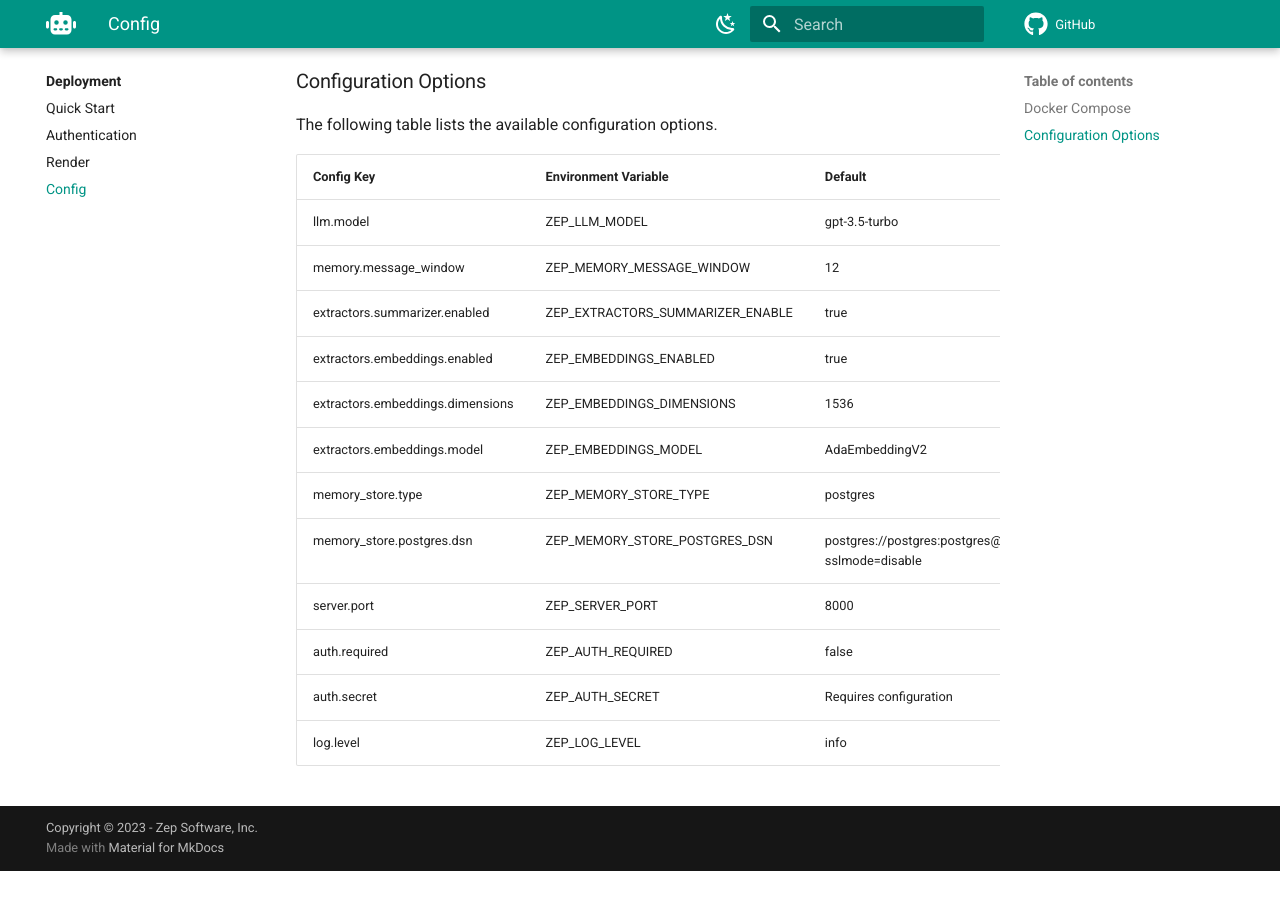
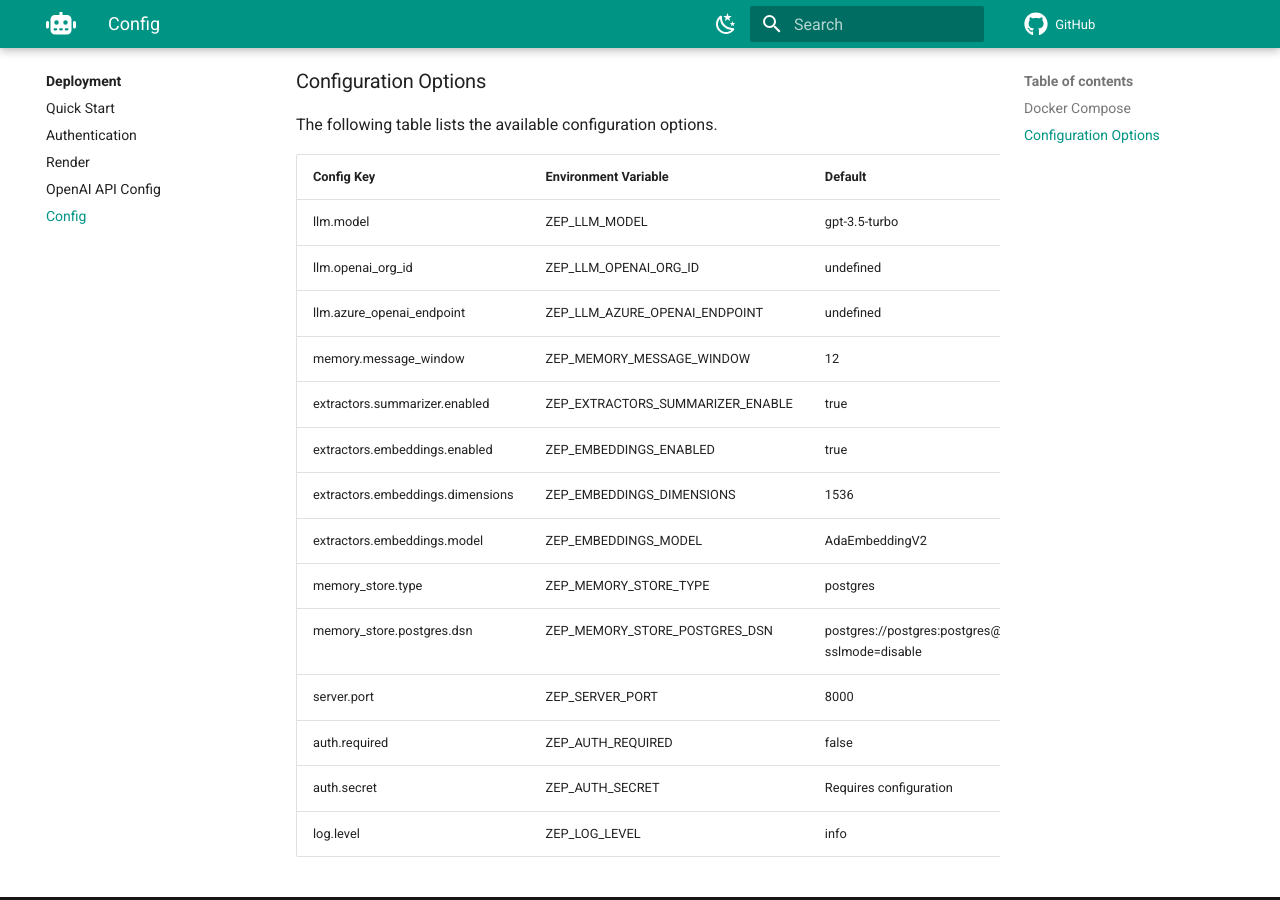
Before and after one commit to getzep/docs.getzep.com, an MkDocs documentation site: the page built from docs/deployment/config.md, in a window 1280 px wide and 900 px high, scrolled down 626 px. Built offline with MkDocs 1.6.1 and Material for MkDocs 9.7.7, drawn with Linux system fonts in a browser that asks for light colours; comment, search, counter and statistics services are not loaded; before the commit the page ends 1497 px from its top, so only the background shows below that.

Commit message:
openai azure + orgid docs

```diff
--- a/docs/deployment/config.md
+++ b/docs/deployment/config.md
@@ -19,6 +19,8 @@ The following table lists the available configuration options.
 | Config Key                       | Environment Variable             | Default                                                      |
 |----------------------------------|----------------------------------|--------------------------------------------------------------|
 | llm.model                        | ZEP_LLM_MODEL                    | gpt-3.5-turbo                                                |
+| llm.openai_org_id                | ZEP_LLM_OPENAI_ORG_ID            | undefined                                                    |
+| llm.azure_openai_endpoint        | ZEP_LLM_AZURE_OPENAI_ENDPOINT    | undefined                                                    |
 | memory.message_window            | ZEP_MEMORY_MESSAGE_WINDOW        | 12                                                           |
 | extractors.summarizer.enabled    | ZEP_EXTRACTORS_SUMMARIZER_ENABLE | true                                                         |
 | extractors.embeddings.enabled    | ZEP_EMBEDDINGS_ENABLED           | true                                                         |
--- a/mkdocs.yml
+++ b/mkdocs.yml
@@ -32,6 +32,7 @@ nav:
       - Quick Start: deployment/quickstart.md
       - Authentication: deployment/auth.md
       - Render: deployment/render.md
+      - OpenAI API Config: deployment/openai.md
       - Config: deployment/config.md
   - Extractors:
       - extractors/index.md
```
Also changed, not shown: docs/deployment/index.md (+1 -0 lines), docs/deployment/openai.md (added, +21 -0 lines), docs/deployment/quickstart.md (+2 -1 lines), docs/deployment/render.md (+1 -1 lines).
